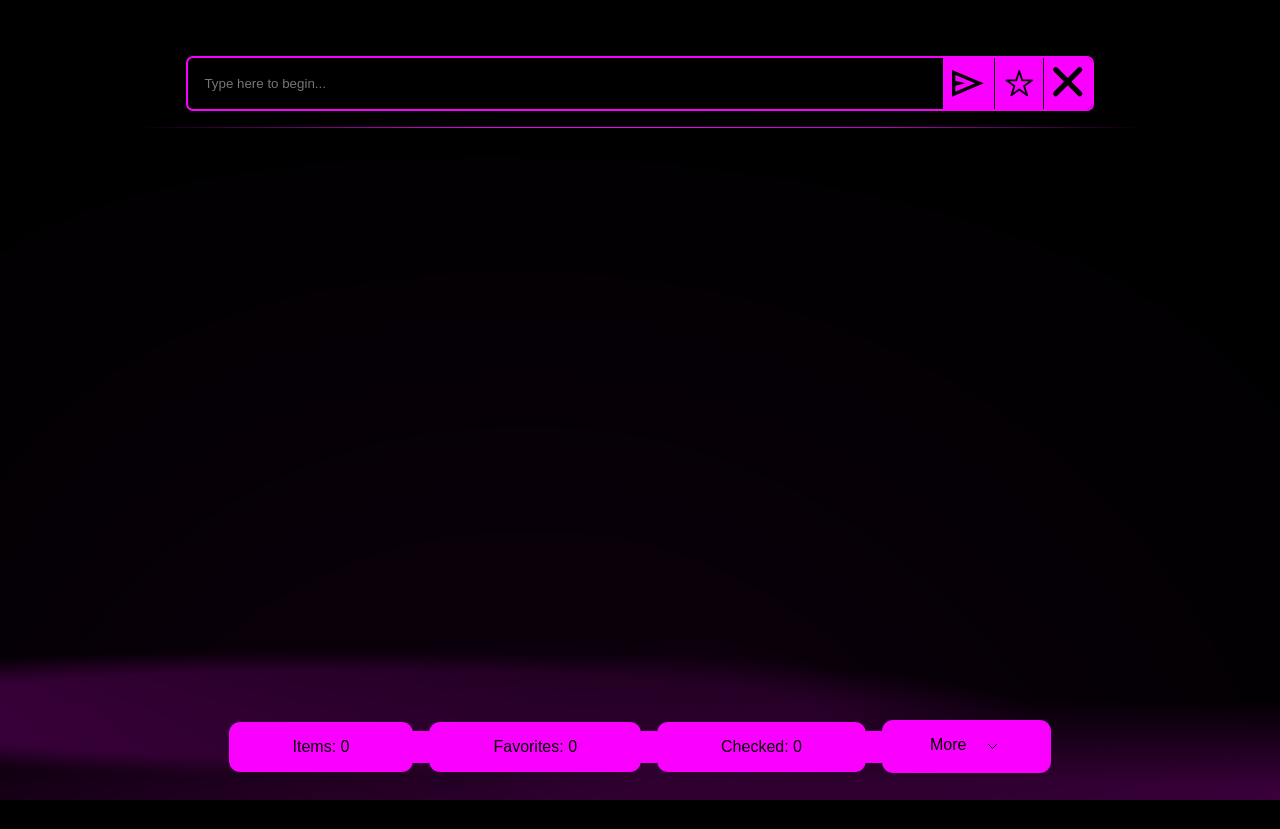
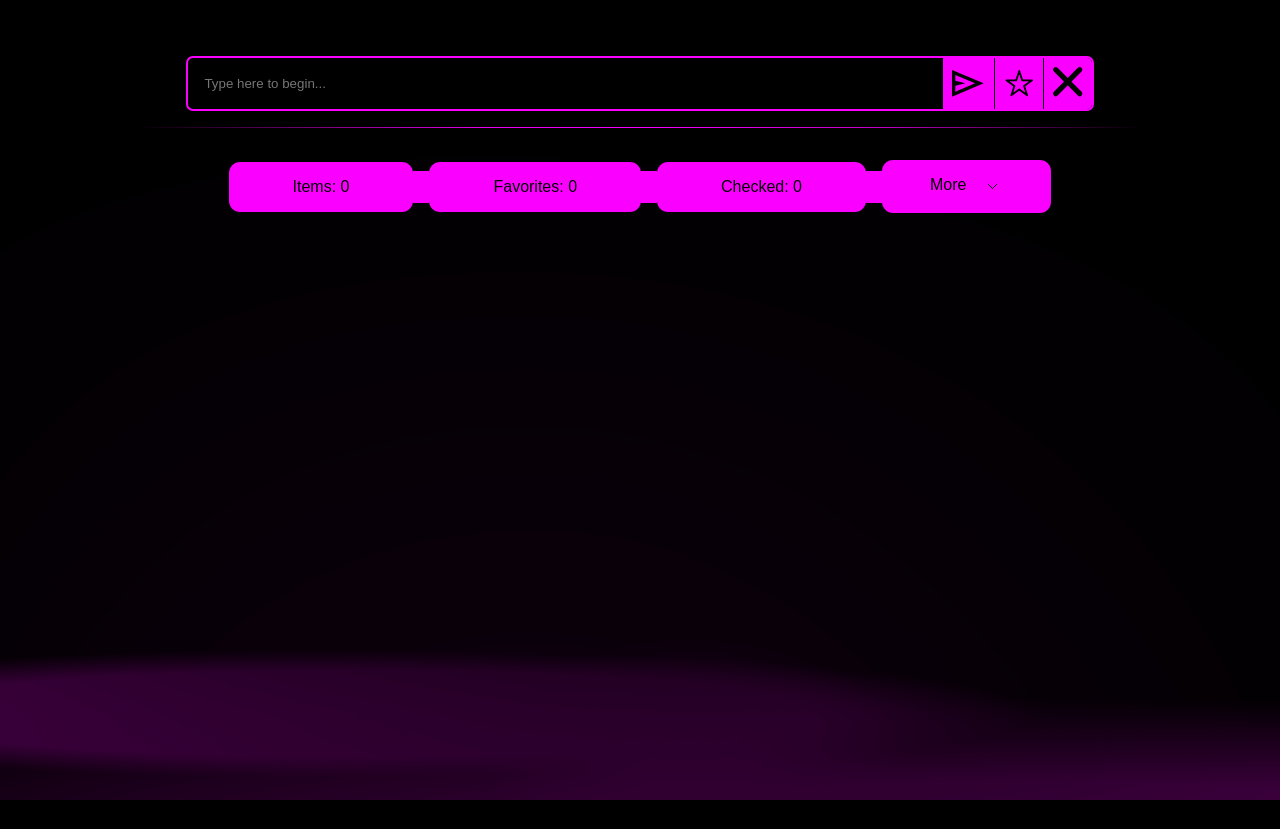
Before and after one commit to ZeSved/ToDo-app, a React (Vite) app: page / in a window 1280 px wide. After the commit the page ends 800 px from the top, so only its background shows below. Built offline with nearby package versions, Linux system fonts and the light colour scheme.

Commit message:
fixed bug

```diff
--- a/src/components/styles/ItemList.module.css
+++ b/src/components/styles/ItemList.module.css
@@ -4,8 +4,6 @@
 
   width: 90%;
   margin-inline: auto;
-  height: 35rem;
-  overflow: auto;
 }
 
 .itemContainer {
```
